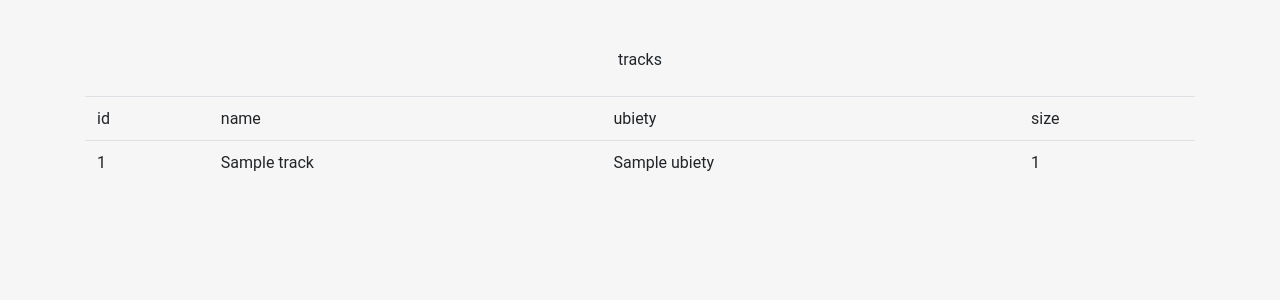
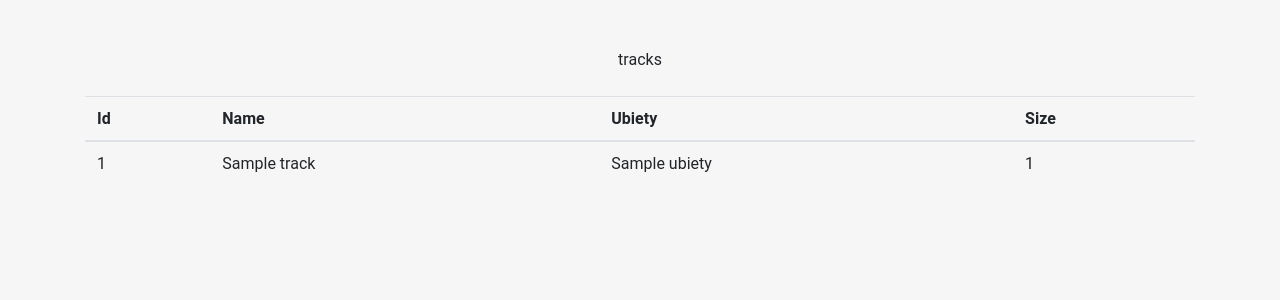
Before and after one commit to EduardMcfly/timesport, a Flask app: template templates/tracks.html in a window 1280 px wide. Shown: the top 300 px of the page. Run offline with Flask 2, Linux system fonts and the light colour scheme; the template is opened without the code that fills it: most values are stand-ins (such as "Sample title", 1, 10 or a date in 2020); some libraries are stand-ins or nearby versions.

Commit message:
chore: font style

```diff
--- a/templates/tracks.html
+++ b/templates/tracks.html
@@ -12,10 +12,10 @@ block content %}
     <thead>
       <tr>
 
-        <td>id</td>
-        <td>name</td>
-        <td>ubiety</td>
-        <td>size</td>
+        <th>Id</th>
+        <th>Name</th>
+        <th>Ubiety</th>
+        <th>Size</th>
 
       </tr>
     </thead>
```
